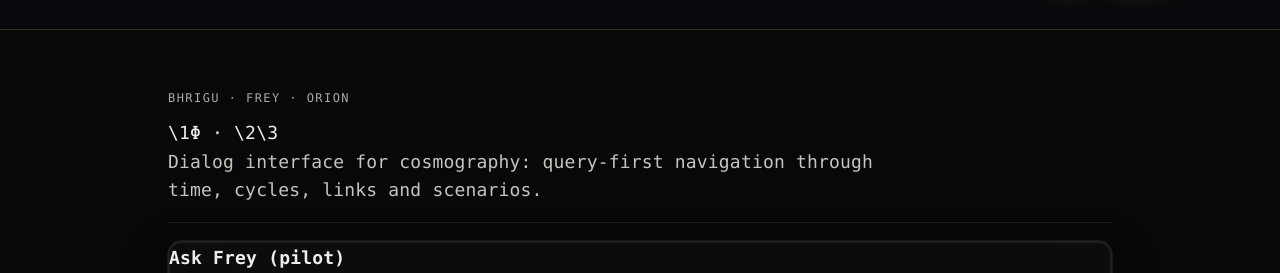
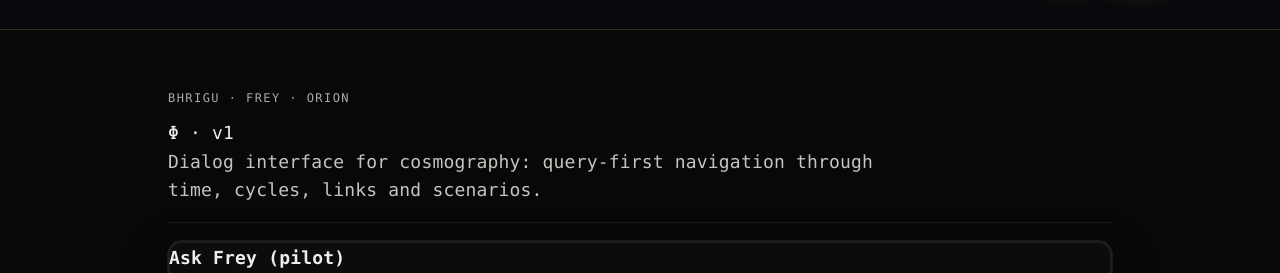
Before and after one commit to AiBhrigu/bhrigu-portal, a Next.js app: page /frey in a window 1280 px wide. Shown: the part 121-394 px from the top of the page. Built offline with nearby package versions, Linux system fonts and the light colour scheme.

Commit message:
copy(portal): EN sweep (github+frey) v0.1

```diff
--- a/pages/frey.js
+++ b/pages/frey.js
@@ -55,7 +55,7 @@ EXIT: …`;
       <main className="wrap">
         <header className="hero">
           <div className="kicker"><span>BHRIGU</span> · <span>Frey</span> · <span>ORION</span></div>
-          \1Φ · \2\3
+          Φ · v1
           <p className="subtitle">
             Dialog interface for cosmography: query-first navigation through time, cycles, links and scenarios.
           </p>
--- a/pages/github.js
+++ b/pages/github.js
@@ -1,7 +1,7 @@
 export default function GitHub() {
   return (
     <main style={{ padding: "4rem", fontFamily: "monospace", lineHeight: "1.6", maxWidth: "820px" }}>
-      \1Φ · \2\3
+      Φ · v1
 
       <p>
         Structural reference.<br />
```
